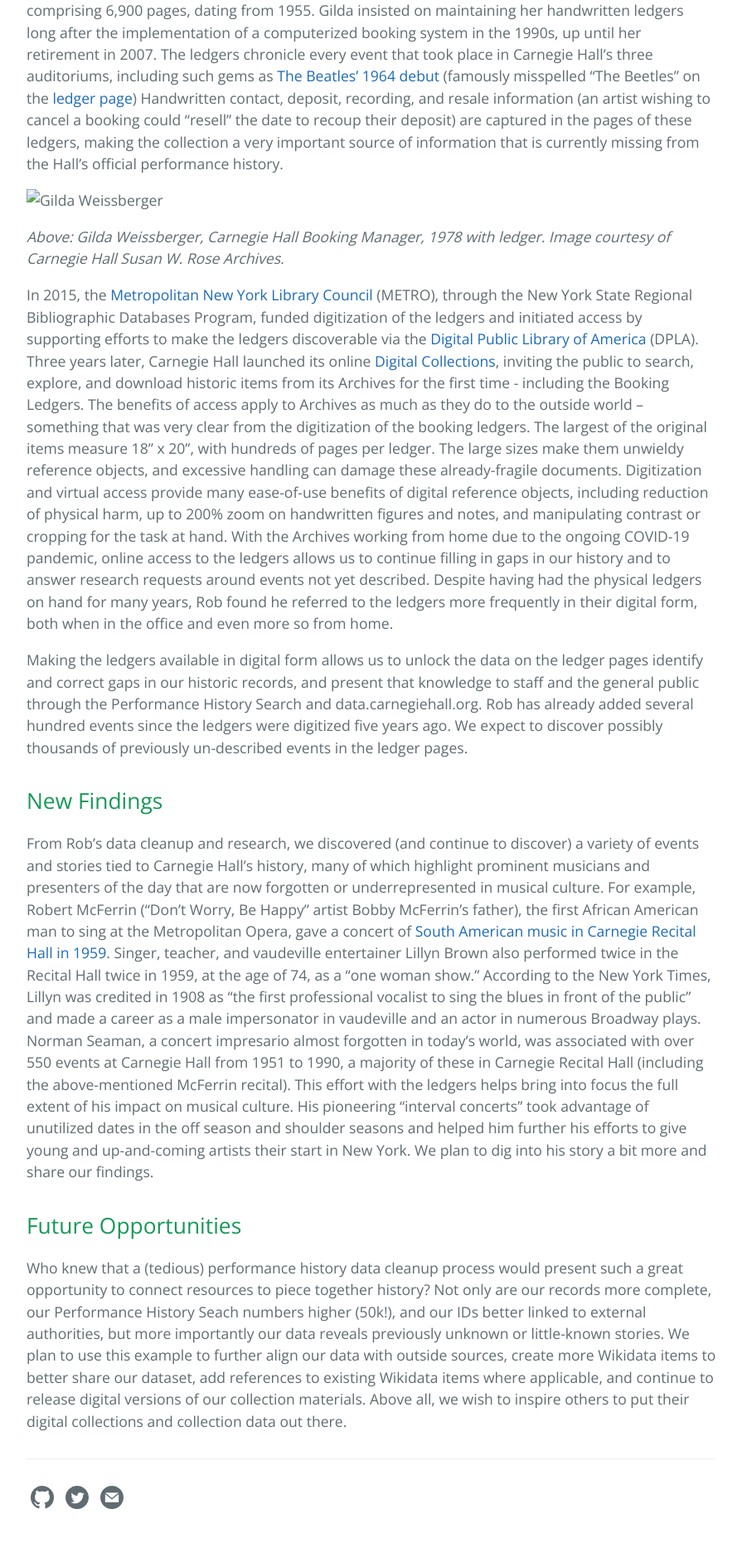
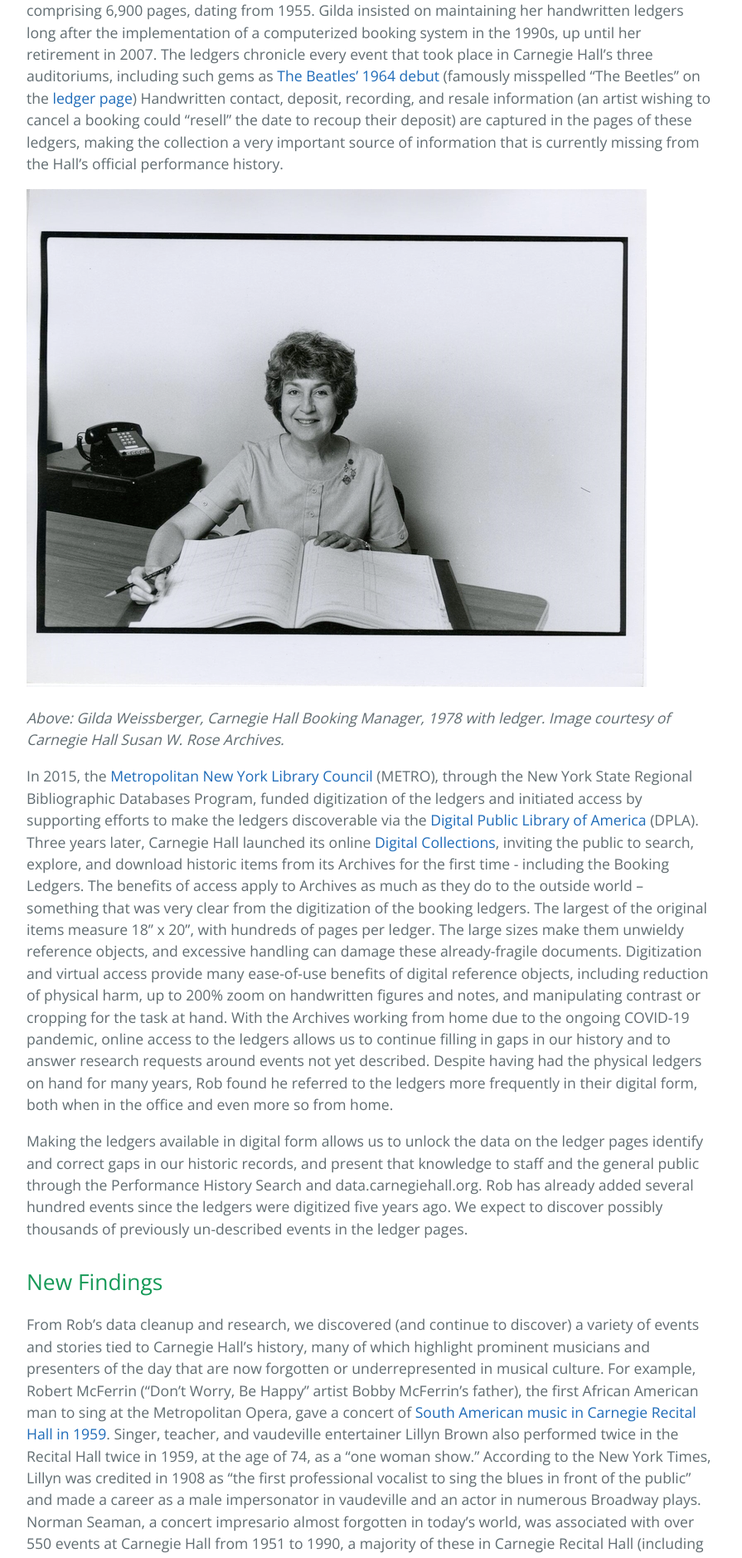
Before and after one commit to CarnegieHall/datalab, a Jekyll site: the page built from _posts/2020-10-16-phs50k.md, in a window 1280 px wide. Shown: the part 2045-3923 px from the top of the page at 83% size, without its empty margins (192-1087 px from the left). Built offline with Jekyll 4.4.1, drawn with Linux system fonts in a browser that asks for light colours.

Commit message:
Update image path

```diff
--- a/_posts/2020-10-16-phs50k.md
+++ b/_posts/2020-10-16-phs50k.md
@@ -22,7 +22,7 @@ After completing the preliminary research, Rob added as much data as possible to
 
 The cleanup process would look a lot different without the help of the digitized Booking Ledger Collection. <a href="https://collections.carnegiehall.org/Package/2RRM1TCSBJOS" target="_blank">Carnegie Hall’s booking ledgers</a> were created by the Hall's two booking managers, originally Iona (Didi) Satescu and Gilda Weissberger. Sadly, earlier ledgers are lost, but due to Gilda’s vigilant safeguarding (she treated the ledgers with great pride), we have the 52 surviving ledgers, comprising 6,900 pages, dating from 1955. Gilda insisted on maintaining her handwritten ledgers long after the implementation of a computerized booking system in the 1990s, up until her retirement in 2007. The ledgers chronicle every event that took place in Carnegie Hall’s three auditoriums, including such gems as <a href="https://www.carnegiehall.org/About/History/Performance-History-Search?q=&dex=prod_PHS&pf=The%20Beatles_" target="_blank">The Beatles’ 1964 debut</a> (famously misspelled “The Beetles” on the <a href="https://collections.carnegiehall.org/archive/-2RRM1TOQ1LYI.html" target="_blank">ledger page</a>) Handwritten contact, deposit, recording, and resale information (an artist wishing to cancel a booking could “resell” the date to recoup their deposit) are captured in the pages of these ledgers, making the collection a very important source of information that is currently missing from the Hall’s official performance history.
 
-![Gilda Weissberger](../assets/CH1500697_Medium_res_comp.jpg)
+![Gilda Weissberger](https://github.com/CarnegieHall/datalab/blob/master/assets/CH1500697_Medium_res_comp.jpg)
 
 *Above: Gilda Weissberger, Carnegie Hall Booking Manager, 1978 with ledger. Image courtesy of Carnegie Hall Susan W. Rose Archives.*
 
```
